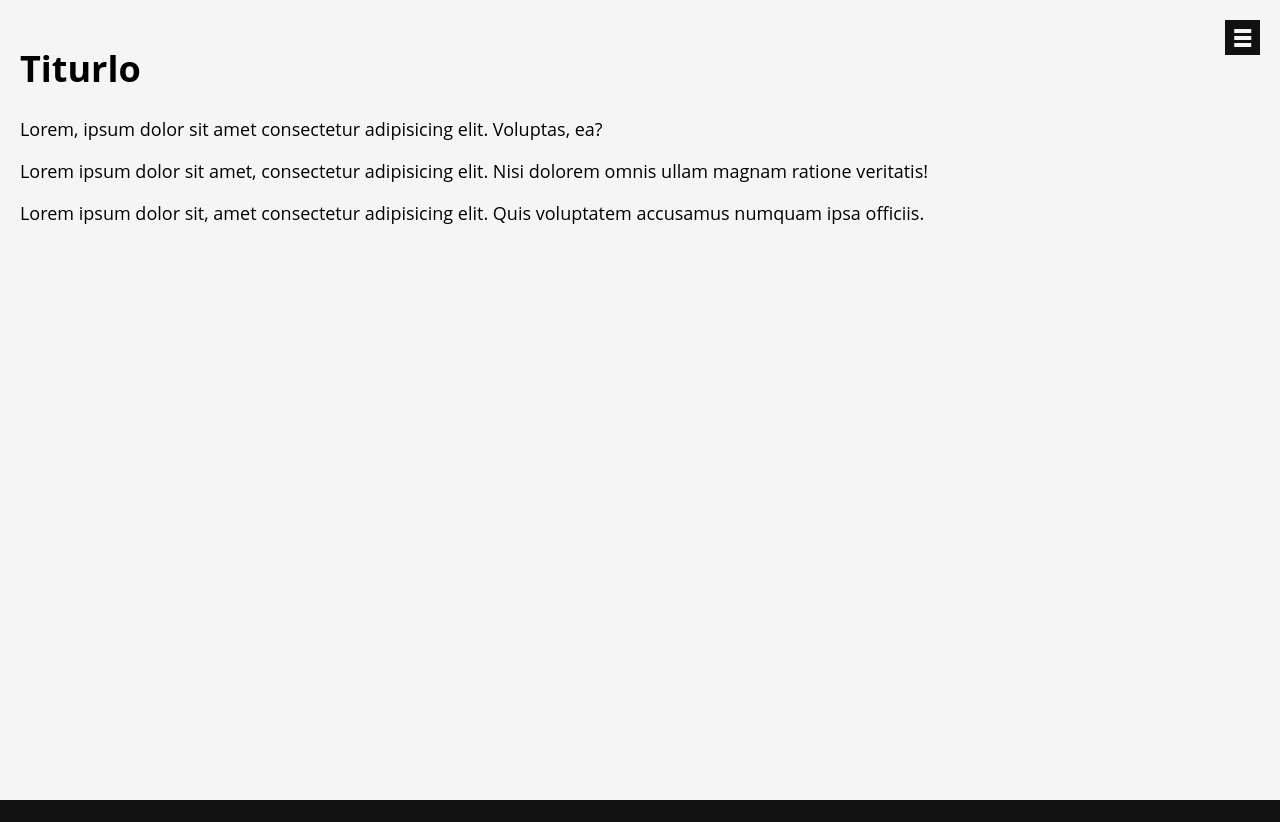
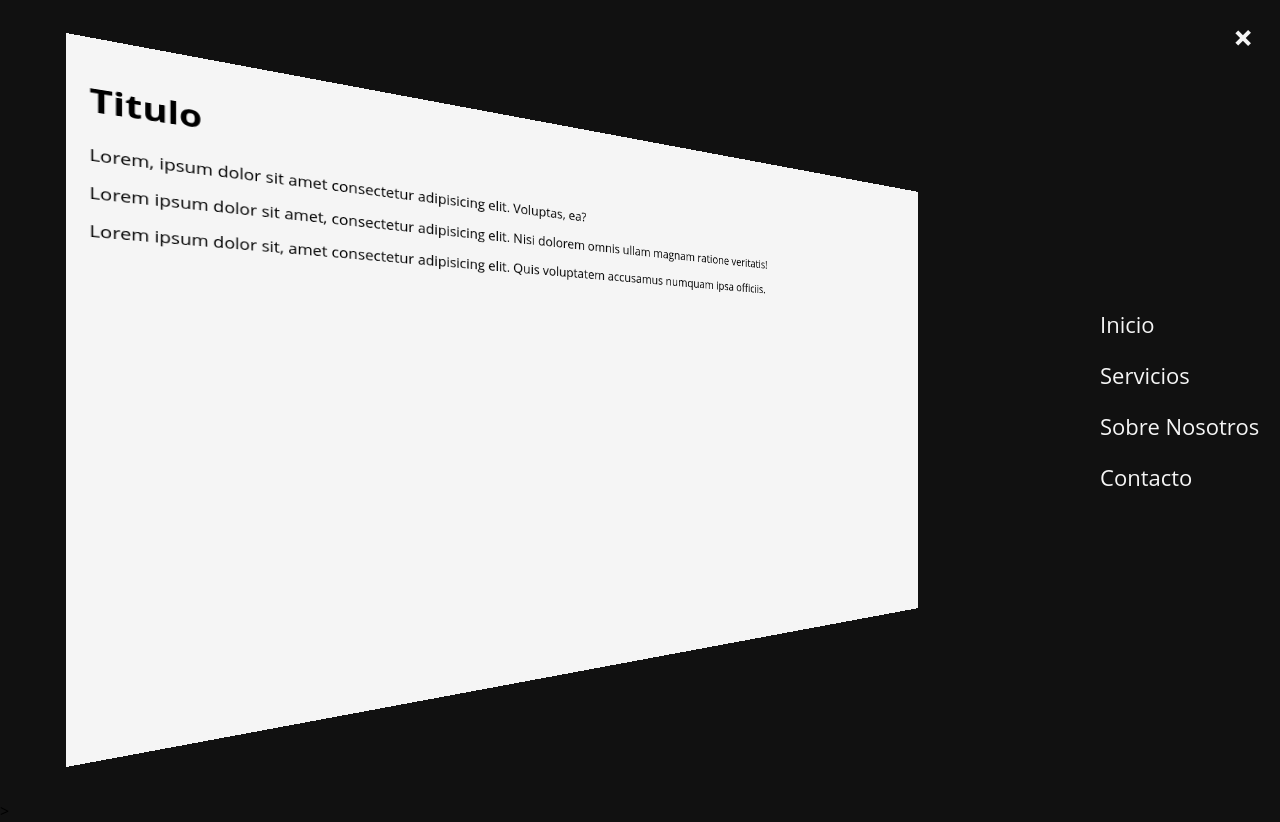
Before and after one commit to CarlosOrellana00/Menu-lateral-de-Efecto-3D-desplegable, a plain HTML site: page index.html in a window 1280 px wide. Both pictures are taken after a click on the element 1242 px from the left and 37 px from the top of the page. Before the commit the page ends 800 px from the top, so only its background shows below. Drawn offline with Linux system fonts and the light colour scheme.

Commit message:
correcion

```diff
--- a/index.html
+++ b/index.html
@@ -22,11 +22,11 @@
     <span></span>
   </div>
   <div class="content">
-    <h1>Titurlo</h1>
+    <h1>Titulo</h1>
     <p>Lorem, ipsum dolor sit amet consectetur adipisicing elit. Voluptas, ea?</p>
     <p>Lorem ipsum dolor sit amet, consectetur adipisicing elit. Nisi dolorem omnis ullam magnam ratione veritatis!</p>
     <p>Lorem ipsum dolor sit, amet consectetur adipisicing elit. Quis voluptatem accusamus numquam ipsa officiis.</p>
   </div>
-  <script src="effect.js"></script>
+  <script type="text/javascript" src="effect.js"></script>>
 </body>
 </html>
--- a/style.css
+++ b/style.css
@@ -78,3 +78,28 @@ body {
 .nav-toggle-btn span:nth-child(3){
   top:70%;
 }
+
+body.activeNav {
+  overflow:hidden;
+}
+
+body.activeNav .content {
+  transform:perspective(1000px)
+    scale(0.65)
+    rotateY(25deg)
+    translateX(-50px);
+}
+
+body.activeNav .nav-toggle-btn span:nth-child(1) {
+  transform:translate(-50%,-50%) rotate(45deg);
+  top:50%;
+}
+
+body.activeNav .nav-toggle-btn span:nth-child(3) {
+  transform:translate(-50%,-50%) rotate(-45deg);
+  top:50%;
+}
+
+body.activeNav .nav-toggle-btn span:nth-child(2) {
+  display:none;
+}
```
